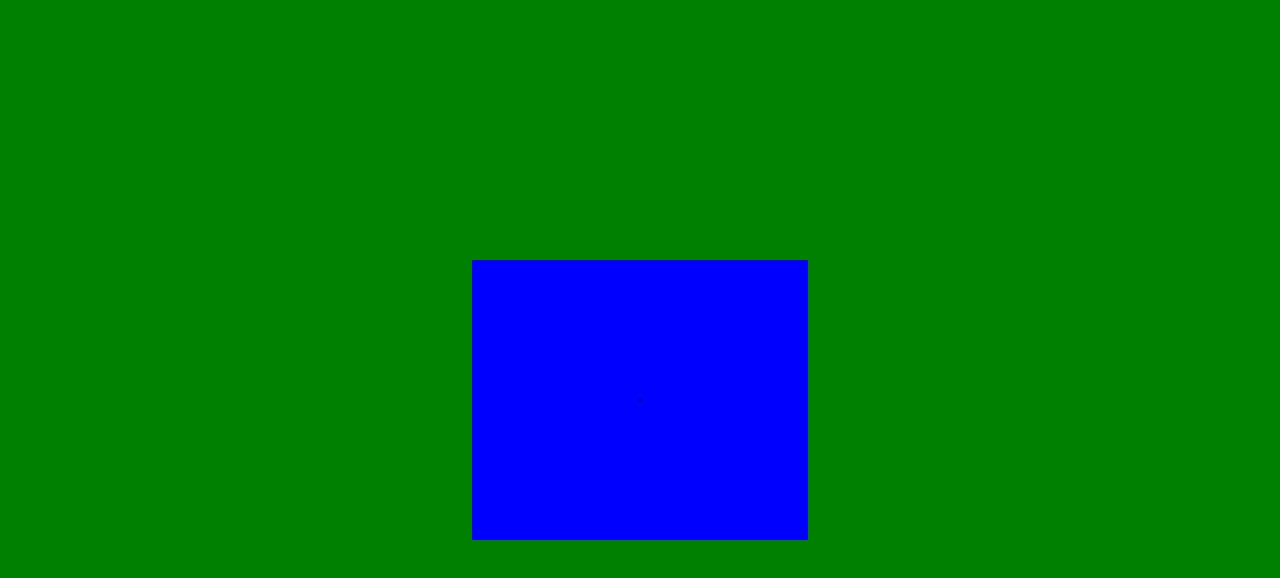
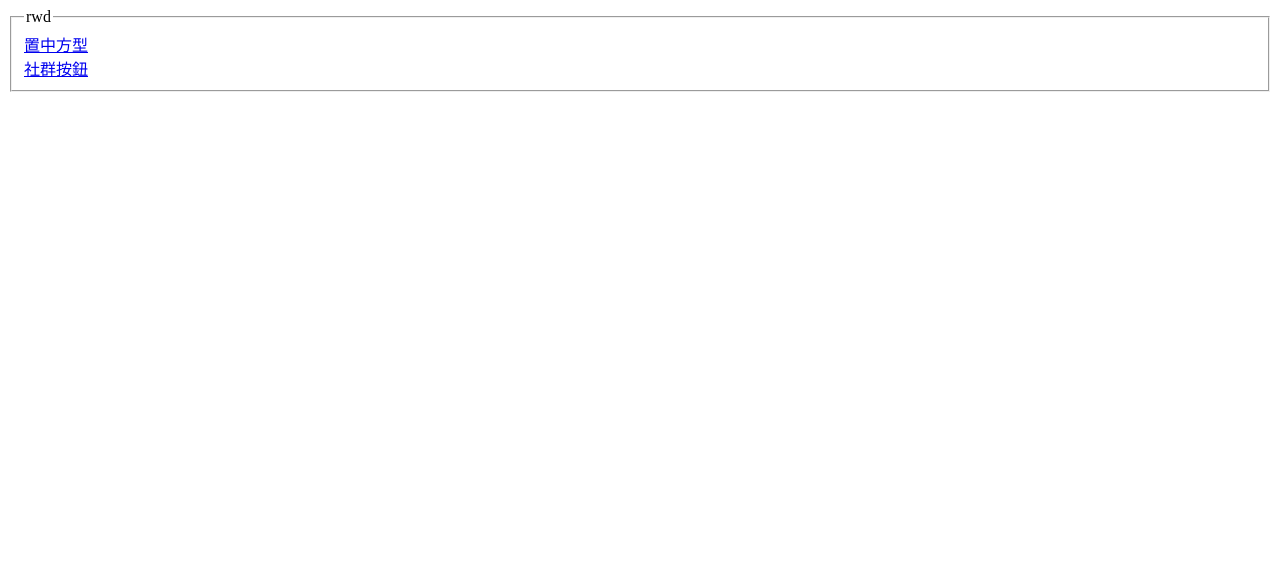
Before and after one commit to aptx4869ptw1104/aptx4869ptw1104.github.io, a plain HTML site: page index.html in a window 1280 px wide. Drawn offline with Linux system fonts and the light colour scheme.

Commit message:
move_dirs
建立首頁，移動原頁面

```diff
--- a/index.html
+++ b/index.html
@@ -1,34 +1,11 @@
 <html>
-	<head>
-		<style>
-			body{
-				background-color: green;
-			}
-			.target_block{
-				width: 336px;
-				height: 280px;
-				position: absolute;
-				background-color: blue;
-				margin-left: 50%;
-				left: -168px;
-				margin-top: -140px;
-				top: 50%;
-			}
-			.center_spot{
-				background-color: black;
-				width: 2px;
-				height: 2px;
-				position: absolute;
-				margin-left:50%;
-				left:-1px;
-				margin-top: -1px;
-				top: 50%;
-			}
-		</style>
-	</head>
+	<head></head>
 	<body>
-		<div class="target_block">
-			<div class="center_spot"></div>
-		</div>
+		<fieldset>
+			<legend>rwd</legend>
+			<a href="rwd/fixed_center/" target="_blank">置中方型</a>
+			<br>
+			<a href="rwd/blocks_arrange/" target="_blank">社群按鈕</a>
+		</fieldset>
 	</body>
 </html>
```
Also changed, not shown: rwd/fixed_center/index.html (added, +34 -0 lines), rwd/blocks_arrange/images/fb_like_back.png (renamed from blocks_arrange/images/fb_like_back.png), rwd/blocks_arrange/images/fb_like_word.png (renamed from blocks_arrange/images/fb_like_word.png), rwd/blocks_arrange/images/fb_share_back.png (renamed from blocks_arrange/images/fb_share_back.png), rwd/blocks_arrange/images/fb_share_icon.png (renamed from blocks_arrange/images/fb_share_icon.png), rwd/blocks_arrange/images/fb_share_word.png (renamed from blocks_arrange/images/fb_share_word.png), rwd/blocks_arrange/images/linebutton_40x40_zh-hant.png (renamed from blocks_arrange/images/linebutton_40x40_zh-hant.png), rwd/blocks_arrange/index.html (renamed from blocks_arrange/test.html), rwd/blocks_arrange/js/viewportSize-min.js (renamed from blocks_arrange/js/viewportSize-min.js).
